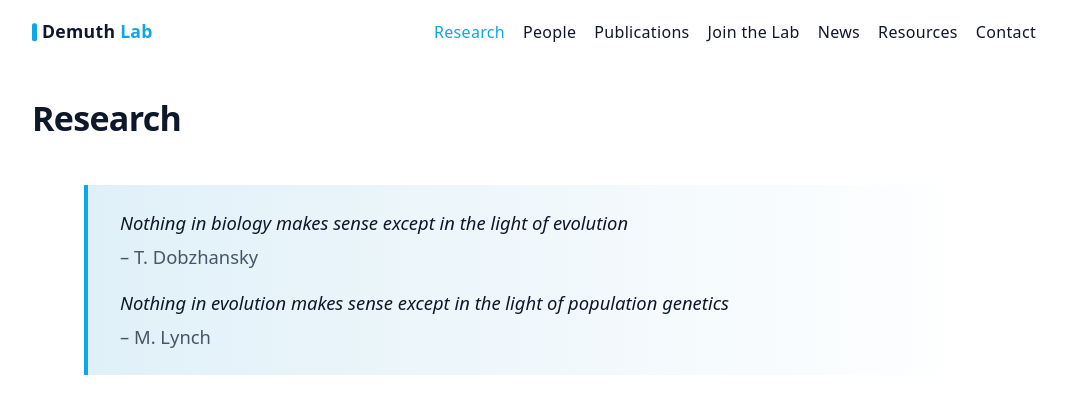
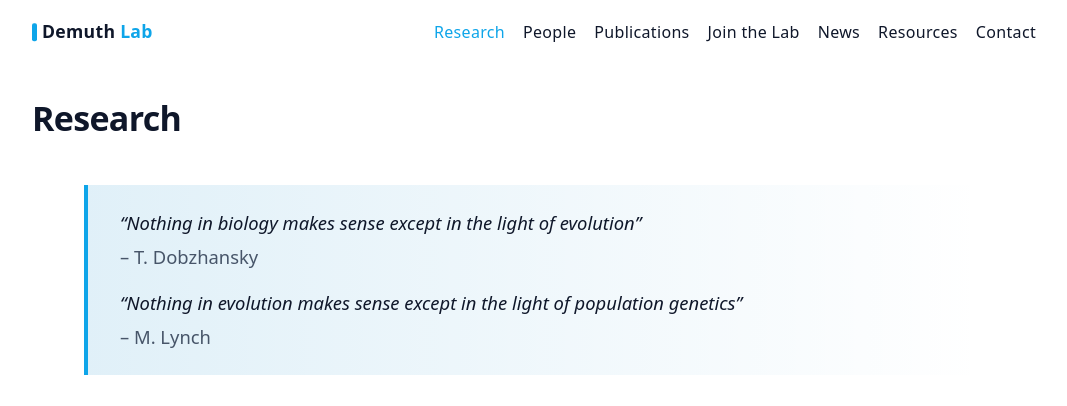
Before and after one commit to demuth-lab/demuth-lab.github.io, a Jekyll site: the page built from research/index.md, in a window 1280 px wide. Shown: the top 406 px of the page, without its empty margins (106-1173 px from the left). Built offline with Jekyll 4.4.1, drawn with Linux system fonts in a browser that asks for light colours.

Commit message:
Update index.md

```diff
--- a/research/index.md
+++ b/research/index.md
@@ -3,13 +3,13 @@ title: "Research"
 ---
 <div class="research-quotes">
 
-  <blockquote>
-    Nothing in biology makes sense except in the light of evolution
+  <blockquote class="quote-left">
+    “Nothing in biology makes sense except in the light of evolution”
     <span class="quote-author">– T. Dobzhansky</span>
   </blockquote>
 
-  <blockquote>
-    Nothing in evolution makes sense except in the light of population genetics
+  <blockquote class="quote-right">
+    “Nothing in evolution makes sense except in the light of population genetics”
     <span class="quote-author">– M. Lynch</span>
   </blockquote>
 
```
